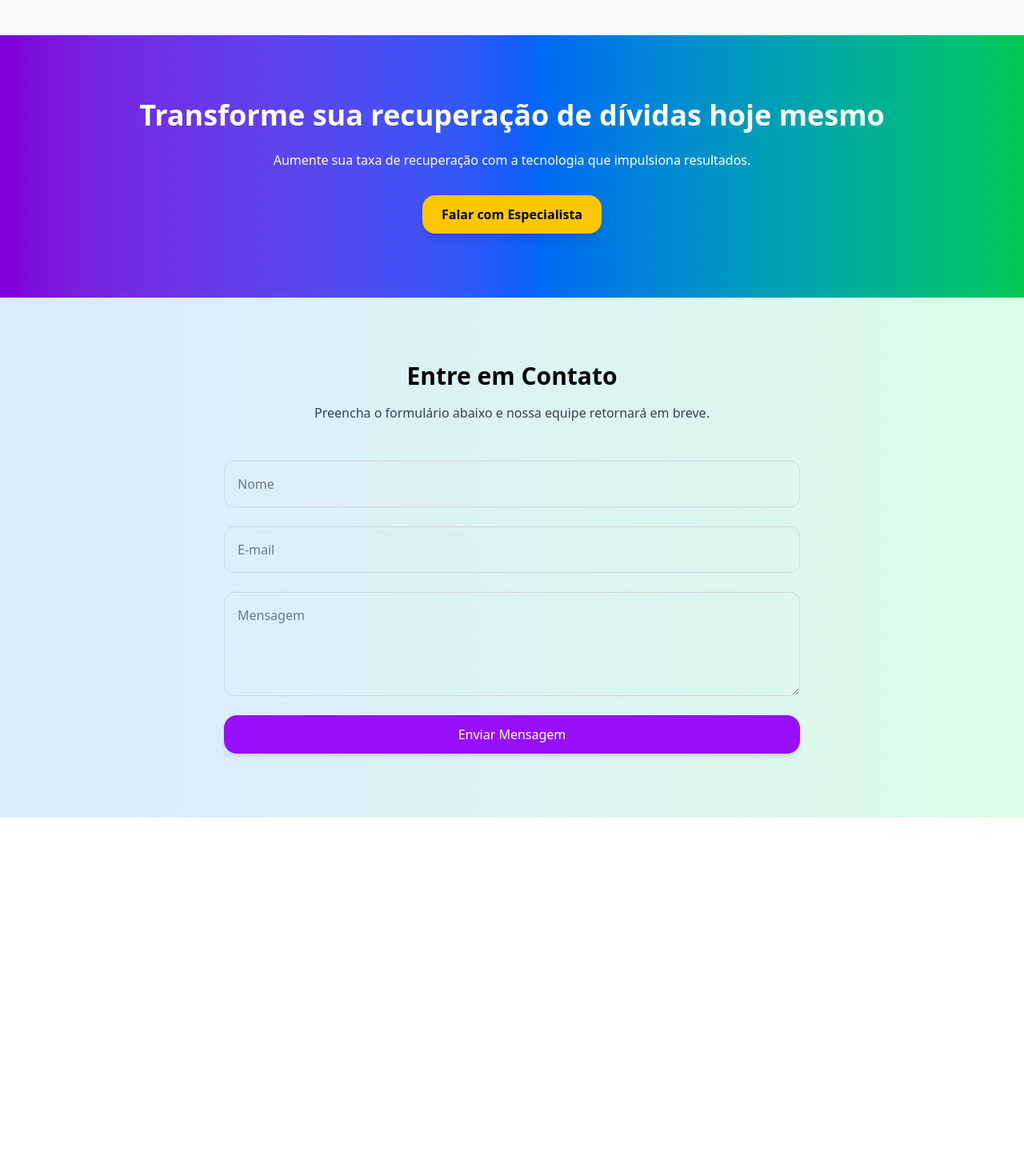
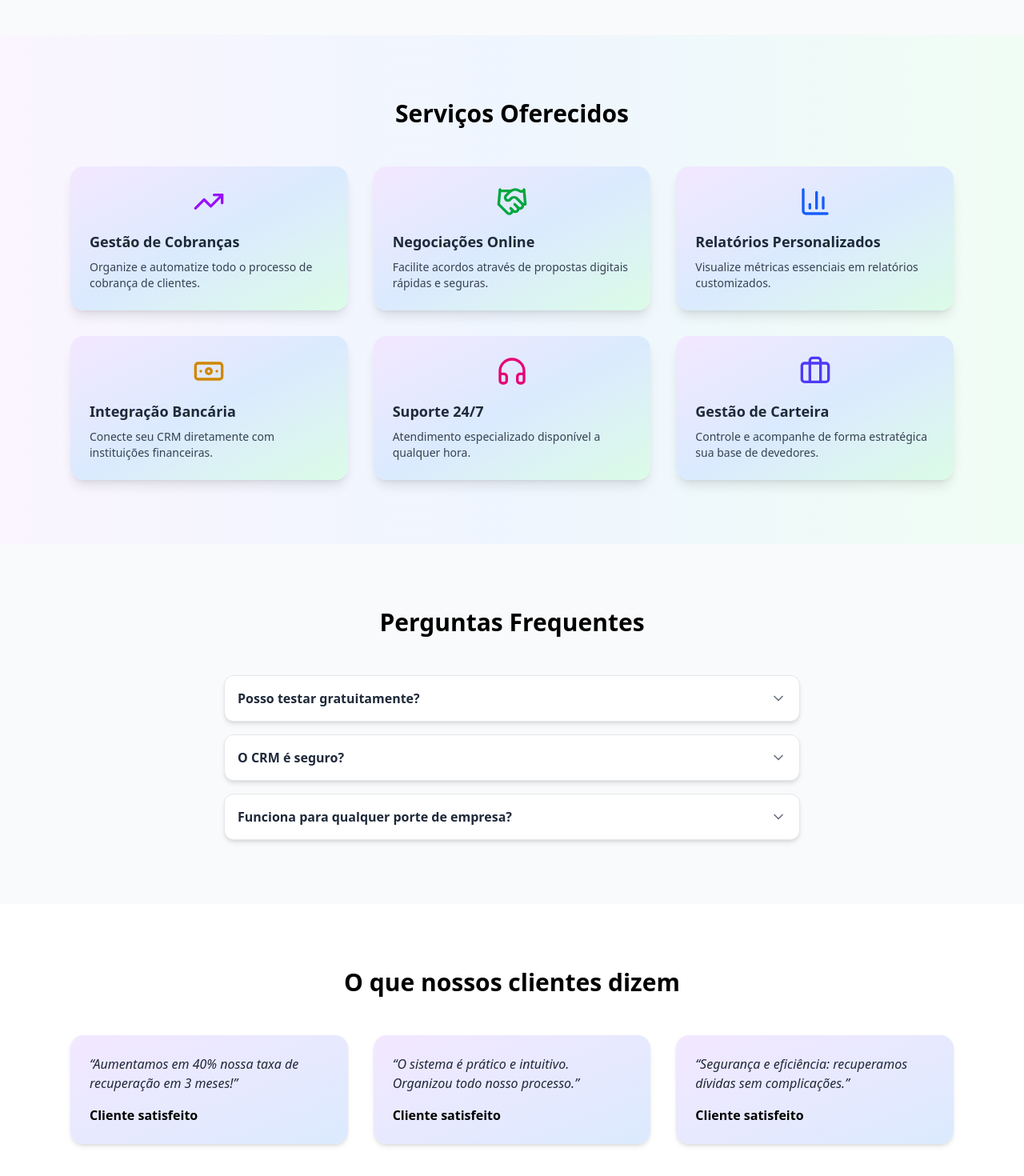
Before and after one commit to andersencypriano/Site-Cobrasis, a Next.js app: page / in a window 1280 px wide. Shown: the part 1180-2650 px from the top of the page at 80% size. Before the commit the page ends 2202 px from the top, so only its background shows below. Built offline with nearby package versions, Linux system fonts and the light colour scheme.

Commit message:
feat: add and style sections

```diff
--- a/src/app/layout.tsx
+++ b/src/app/layout.tsx
@@ -2,6 +2,7 @@ import type { Metadata } from "next";
 import { Geist, Geist_Mono } from "next/font/google";
 import "./globals.css";
 import Header from "@/components/layout/Header";
+import Footer from "@/components/layout/Footer";
 
 const geistSans = Geist({
   variable: "--font-geist-sans",
@@ -26,10 +27,11 @@ export default function RootLayout({
   return (
     <html lang="en">
       <body
-        className={`${geistSans.variable} ${geistMono.variable} antialiased`}
+        className={`${geistSans.variable} ${geistMono.variable} antialiased bg-gray-100`}
       >
         <Header />
         {children}
+        <Footer />
       </body>
     </html>
   );
--- a/src/app/page.tsx
+++ b/src/app/page.tsx
@@ -1,6 +1,30 @@
+'use client'
 import MainBanner from "@/components/layout/MainBanner";
+import { Banknote, BarChart3, Briefcase, ChevronDown, Handshake, Headphones, TrendingUp } from "lucide-react";
+import { useState } from "react";
 
 export default function Home() {
+  const [openFAQ, setOpenFAQ] = useState<number | null>(null);
+  const faqs = [
+    {
+      question: "Posso testar gratuitamente?",
+      answer: "Sim, você pode iniciar um teste gratuito sem necessidade de cartão.",
+    },
+    {
+      question: "O CRM é seguro?",
+      answer: "Todos os dados são criptografados e seguem padrões de segurança bancária.",
+    },
+    {
+      question: "Funciona para qualquer porte de empresa?",
+      answer: "Sim, ele foi projetado para pequenas, médias e grandes empresas.",
+    },
+  ];
+
+  const toggleFAQ = (index: number) => {
+    setOpenFAQ(openFAQ === index ? null : index);
+  };
+
+
   return (
     <>
       <MainBanner />
@@ -17,7 +41,7 @@ export default function Home() {
           ].map((benefit, i) => (
             <div
               key={i}
-              className="p-6 rounded-2xl shadow-lg bg-gradient-to-br from-blue-100 to-green-100"
+              className="p-6 rounded-2xl shadow-lg"
             >
               <h3 className="font-semibold text-lg mb-2">{benefit}</h3>
               <p className="text-sm text-gray-600">
@@ -27,18 +51,91 @@ export default function Home() {
           ))}
         </div>
       </section>
+
+      {/* Serviços */}
+      <section id="servicos" className="py-20 bg-gradient-to-r from-purple-50 via-blue-50 to-green-50">
+        <div className="max-w-6xl mx-auto text-center mb-12">
+          <h2 className="text-3xl font-bold">Serviços Oferecidos</h2>
+        </div>
+        <div className="grid md:grid-cols-3 gap-8 max-w-6xl mx-auto px-6">
+          {[
+            { icon: <TrendingUp className="w-10 h-10 text-purple-600" />, title: "Gestão de Cobranças", desc: "Organize e automatize todo o processo de cobrança de clientes." },
+            { icon: <Handshake className="w-10 h-10 text-green-600" />, title: "Negociações Online", desc: "Facilite acordos através de propostas digitais rápidas e seguras." },
+            { icon: <BarChart3 className="w-10 h-10 text-blue-600" />, title: "Relatórios Personalizados", desc: "Visualize métricas essenciais em relatórios customizados." },
+            { icon: <Banknote className="w-10 h-10 text-yellow-600" />, title: "Integração Bancária", desc: "Conecte seu CRM diretamente com instituições financeiras." },
+            { icon: <Headphones className="w-10 h-10 text-pink-600" />, title: "Suporte 24/7", desc: "Atendimento especializado disponível a qualquer hora." },
+            { icon: <Briefcase className="w-10 h-10 text-indigo-600" />, title: "Gestão de Carteira", desc: "Controle e acompanhe de forma estratégica sua base de devedores." },
+          ].map((service, i) => (
+            <div
+              key={i}
+              className="p-6 rounded-2xl shadow-lg bg-gradient-to-br from-purple-100 via-blue-100 to-green-100 hover:scale-105 transition transform"
+            >
+              <div className="mb-4 flex justify-center">{service.icon}</div>
+              <h3 className="font-semibold text-lg mb-2 text-gray-800">{service.title}</h3>
+              <p className="text-sm text-gray-700">{service.desc}</p>
+            </div>
+          ))}
+        </div>
+      </section>
+
+      <section id="faq" className="py-20 bg-gray-50">
+        <div className="max-w-6xl mx-auto text-center mb-12">
+          <h2 className="text-3xl font-bold">Perguntas Frequentes</h2>
+        </div>
+        <div className="max-w-3xl mx-auto space-y-4 px-6">
+          {faqs.map((faq, index) => (
+            <div
+              key={index}
+              className="p-4 bg-white rounded-xl shadow-md cursor-pointer border border-gray-200 hover:shadow-lg transition "
+              onClick={() => toggleFAQ(index)}
+            >
+              <div className="flex justify-between items-center">
+                <h3 className="font-semibold text-gray-800">{faq.question}</h3>
+                <ChevronDown className={`w-5 h-5 transform transition-transform ${openFAQ === index ? "rotate-180 text-purple-600" : "text-gray-500"}`} />
+              </div>
+              {openFAQ === index && (
+                <p className="mt-3 text-gray-700 text-sm">{faq.answer}</p>
+              )}
+            </div>
+          ))}
+        </div>
+      </section>
+
+      {/* Depoimentos */}
+      <section id="depoimentos" className="py-20 bg-white">
+        <div className="max-w-6xl mx-auto text-center mb-12">
+          <h2 className="text-3xl font-bold">O que nossos clientes dizem</h2>
+        </div>
+        <div className="grid md:grid-cols-3 gap-8 max-w-6xl mx-auto px-6">
+          {[
+            "Aumentamos em 40% nossa taxa de recuperação em 3 meses!",
+            "O sistema é prático e intuitivo. Organizou todo nosso processo.",
+            "Segurança e eficiência: recuperamos dívidas sem complicações.",
+          ].map((quote, i) => (
+            <div
+              key={i}
+              className="p-6 rounded-2xl shadow-md bg-gradient-to-br from-purple-100 to-blue-100 hover:scale-105 transition"
+            >
+              <p className="text-gray-800 italic mb-4">“{quote}”</p>
+              <span className="font-semibold">Cliente satisfeito</span>
+            </div>
+          ))}
+        </div>
+      </section>
+
+
       <section className="py-20 bg-gradient-to-r from-purple-700 via-blue-600 to-green-500 text-white text-center">
         <h2 className="text-4xl font-bold mb-6">Transforme sua recuperação de dívidas hoje mesmo</h2>
         <p className="mb-8">Aumente sua taxa de recuperação com a tecnologia que impulsiona resultados.</p>
         <div className="flex gap-4 justify-center">
-          <button className="px-6 py-3 bg-yellow-400 text-black font-semibold rounded-2xl shadow-lg hover:bg-yellow-300 transition">
-          Falar com Especialista
+          <button className="px-6 py-3 bg-yellow-400 text-black font-semibold rounded-2xl shadow-lg hover:bg-yellow-300 transition cursor-pointer">
+            Falar com Especialista
           </button>
         </div>
       </section>
 
       {/* Contato */}
-      <section id="contato" className="py-20 bg-gradient-to-r from-blue-100 to-green-100">
+      <section id="contato" className="py-20">
         <div className="max-w-4xl mx-auto text-center mb-12">
           <h2 className="text-3xl font-bold">Entre em Contato</h2>
           <p className="text-gray-700 mt-4">Preencha o formulário abaixo e nossa equipe retornará em breve.</p>
@@ -47,8 +144,8 @@ export default function Home() {
           <input type="text" placeholder="Nome" className="p-4 rounded-xl border border-gray-300 focus:outline-none focus:ring-2 focus:ring-blue-400" />
           <input type="email" placeholder="E-mail" className="p-4 rounded-xl border border-gray-300 focus:outline-none focus:ring-2 focus:ring-blue-400" />
           <textarea placeholder="Mensagem" rows={4} className="p-4 rounded-xl border border-gray-300 focus:outline-none focus:ring-2 focus:ring-blue-400"></textarea>
-          <button type="submit" className="px-6 py-3 bg-purple-600 text-white rounded-2xl shadow-md hover:bg-purple-500 transition">
-            Enviar Mensagem
+          <button type="submit" className="px-6 py-3 bg-yellow-400 text-black font-semibold rounded-2xl shadow-lg hover:bg-yellow-300 transition cursor-pointer">
+            Enviar
           </button>
         </form>
       </section>
--- /dev/null
+++ b/src/components/layout/Footer.tsx
@@ -0,0 +1,10 @@
+export default function Footer() {
+    return (
+        <>
+            {/* Rodapé */}
+            <footer className="py-10 bg-gray-900 text-gray-300 text-center">
+                <p>© 2025 CRM Cobrasis. Todos os direitos reservados.</p>
+            </footer>
+        </>
+    )
+}
--- a/src/components/layout/MainBanner.tsx
+++ b/src/components/layout/MainBanner.tsx
@@ -22,10 +22,10 @@ export default function MainBanner() {
             crédito, com praticidade e segurança.
           </p>
           <div className="flex gap-4">
-            <button className="px-6 py-3 bg-yellow-400 text-black font-semibold rounded-2xl shadow-lg hover:bg-yellow-300 transition">
+            <button className="px-6 py-3 bg-yellow-400 text-black font-semibold rounded-2xl shadow-lg hover:bg-yellow-300 transition cursor-pointer">
               Testar Gratuitamente
             </button>
-            <button className="px-6 py-3 border border-white rounded-2xl hover:bg-white hover:text-purple-600 transition">
+            <button className="px-6 py-3 border border-white rounded-2xl ont-semibold hover:bg-white hover:text-black transition cursor-pointer">
               Agendar Demonstração
             </button>
           </div>
```
